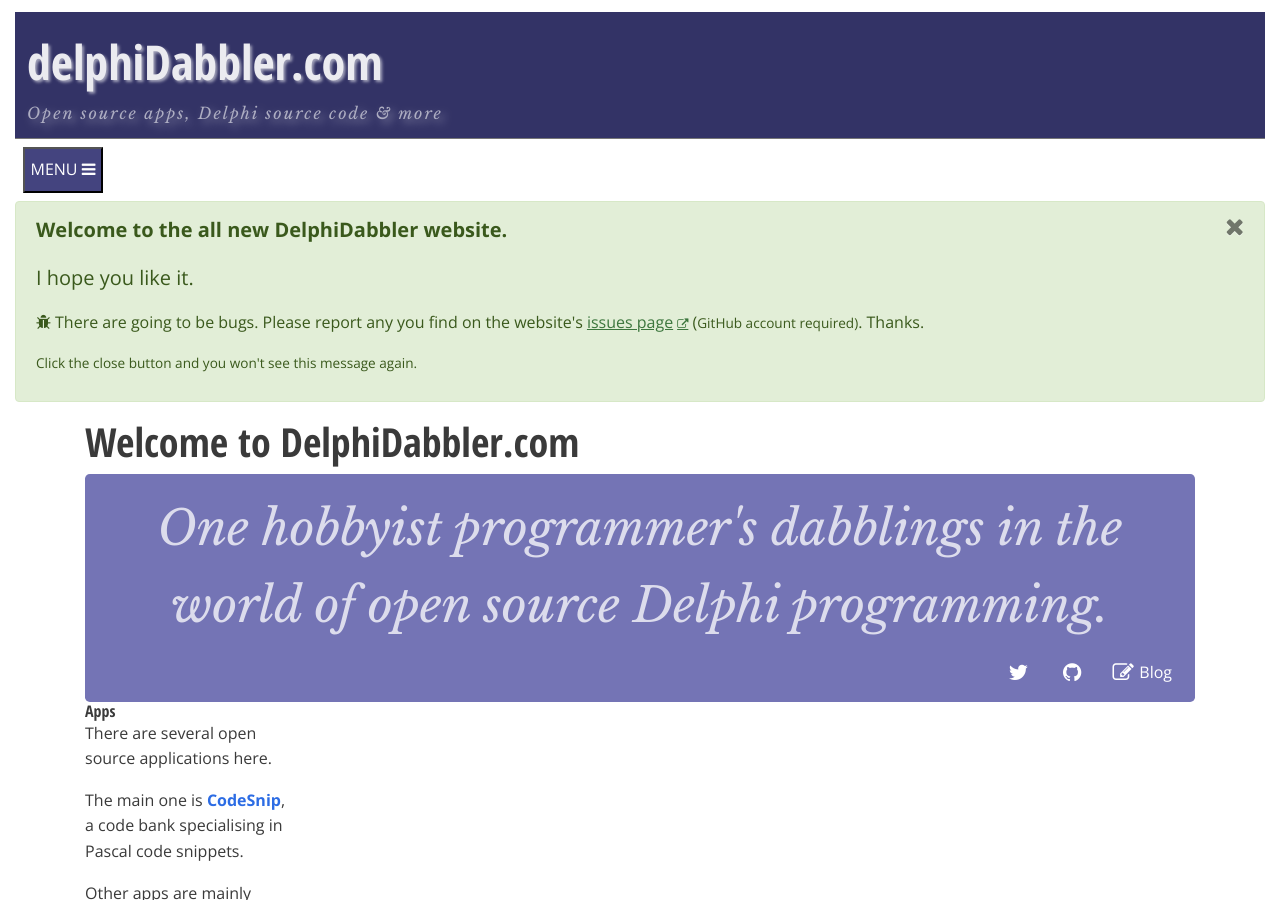
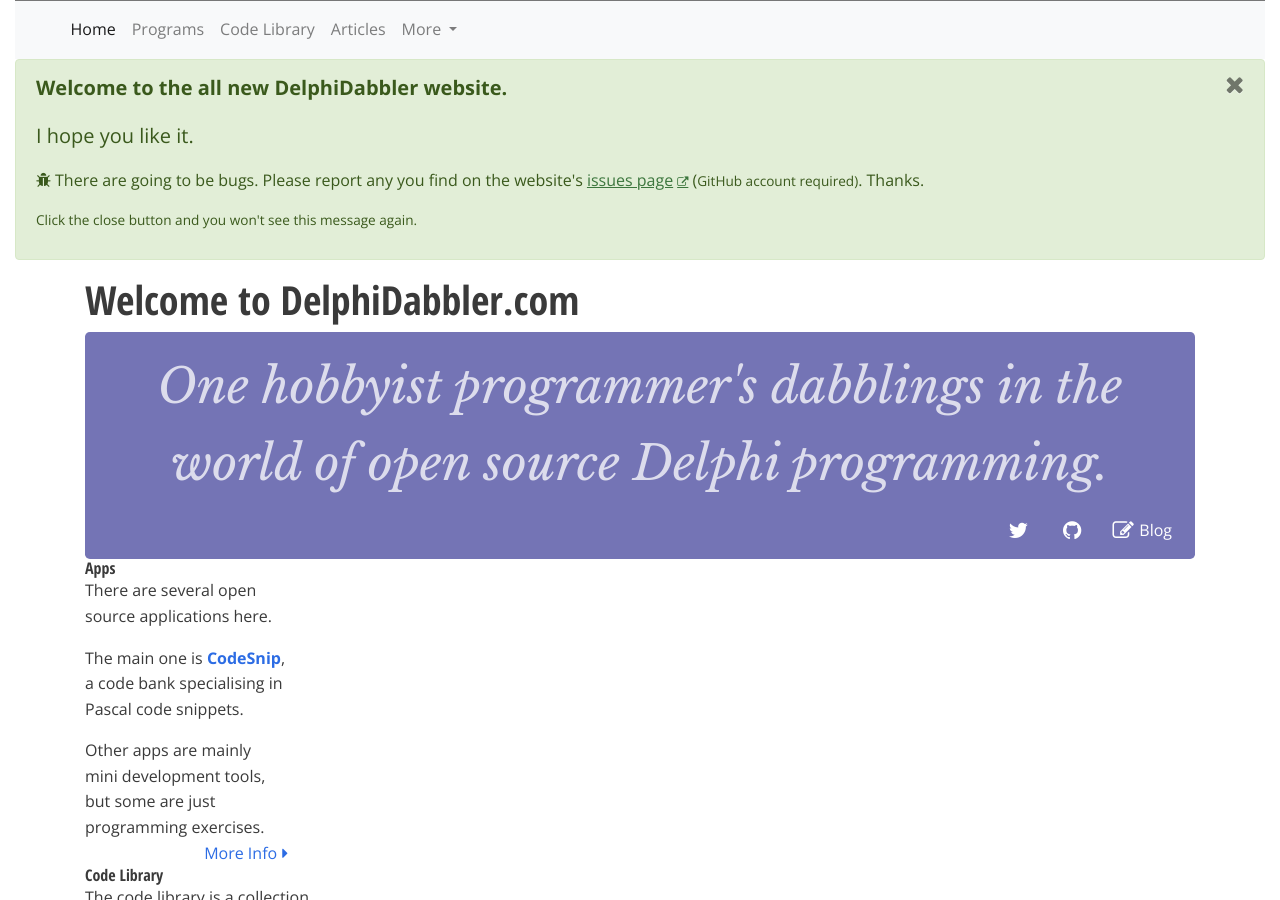
Before and after one commit to delphidabbler/delphidabbler.github.io, a Jekyll site: the page built from index.html, in a window 1280 px wide and 900 px high. Built offline with Jekyll 4.4.1, drawn with Linux system fonts in a browser that asks for light colours; nearby versions of some CDN libraries; comment, search, counter and statistics services are not loaded.

Commit message:
New Bootstrap 4 navbar menu: start over.
The BS4 navbar is very different to the BS 3 version. The easiest thing to do is to start again from scratch.
Uses default BS4 styling with some additional custom placeholder classes.

```diff
--- a/_includes/header.html
+++ b/_includes/header.html
@@ -1,12 +1,16 @@
 <!-- BEGIN header -->
-<header role="banner" class="page-header">
 
-  <div class="branding">
-    <div class="logo">
-      {{ site.data.core.logo | escape}}
+<!-- NOT CURRENTLY USED --- FILE CAN BE DISCARDED ONCE RESTYLE IS FINALISED
+
+  <header role="banner" id="page-header" class="dd-main-page-header">
+
+  <div class="dd-branding">
+    <div class="dd-branding-logo">
+      <span class="dd-branding-logo-part1">Delphi</span><span class="dd-branding-logo-part2">Dabbler</span>
     </div>
-    <div class="strapline">Open source apps, Delphi source code &amp; more</div>
+    <div class="dd-branding-strapline">Open source apps, Delphi source code &amp; more</div>
   </div>
+</header>
+ -->
 
-</header>
 <!-- END header -->
--- a/_includes/navigation.html
+++ b/_includes/navigation.html
@@ -1,31 +1,167 @@
-<!-- ACCESSIBILITY: Allow screen reader users to skip navigation -->
-<div class="sr-only">
+
+<!-- TODO:
+    1.  Accessibility:
+      a.  Add aria text "(current) to currently selected page, either via aria-label or via <span class="sr-only">
+      b.  Read up on whether we need to skip over nav for screen readers only: implement recommendations
+    2.  Deal with unsupported "visible-xs-inline" class (Home page link)
+    3.  Read up
+-->
+
+<!-- NEEDED FOR ACCESSIBILITY? -->
+<!-- ACCESS: Allow screen reader users to skip navigation -->
+<!-- <div class="sr-only">
   <a href="#content">Skip over navigation</a>
-</div>
+</div> -->
 
-<nav class="navbar navbar-default" role="navigation">
 
-  <!-- Brand and toggle get grouped for better mobile display -->
-  <div class="navbar-header">
-    <button type="button" class="navbar-toggle" data-toggle="collapse" data-target="#navbar-toggle-collapse">
-      <span class="sr-only">Toggle navigation</span>
-      <span class="navbar-toggle-caption"><span class="navbar-toggle-caption-text" aria-hidden="true">Menu&nbsp;</span><span class="fa fa-bars" aria-label="Drop down menu button"></span></span>
+<header id="dd-main-page-header">
+  <nav class="navbar navbar-expand-lg navbar-light bg-light">
+    <a
+      class="navbar-brand dd-branding-logo"
+      href="#"
+    ><span class="dd-branding-logo-part1">Delphi</span><span class="dd-branding-logo-part2">Dabbler</span></a>
+    <button class="navbar-toggler" type="button" data-toggle="collapse" data-target="#navbarNavDropdown" aria-controls="navbarNavDropdown" aria-expanded="false" aria-label="Toggle navigation">
+      <span class="navbar-toggler-icon"></span>
     </button>
-    <span class="navbar-brand">{{ site.data.core.logo }}</span>
-  </div><!-- /.navbar-header -->
+    <div class="collapse navbar-collapse" id="navbarNavDropdown">
+      <ul class="navbar-nav">
+        <li class="nav-item {% if page.url == site.data.core.home-link %} active{% endif %}">
+          <a
+            class="nav-link"
+            href="{{ site.data.core.home-link }}"
+            aria-label="{{ site.data.core.home-link-title }}">Home <span class="sr-only">(current)</span></a>
+        </li>
+        <li class="nav-item {% if page.url == site.data.core.apps-link %} active{% endif %}">
+          <a
+            class="nav-link"
+            href="{{ site.data.core.apps-link }}"
+            aria-label="{{ site.data.core.apps-link-title }}">Programs</a>
+        </li>
+        <li class="nav-item {% if page.url == site.data.core.lib-link %} active{% endif %}">
+          <a
+            class="nav-link"
+            href="{{ site.data.core.lib-link }}"
+            aria-label="{{ site.data.core.lib-link-title }}">Code Library</a>
+        </li>
+        <li class="nav-item {% if page.url == site.data.core.articles-link %} active{% endif %}">
+          <a
+            class="nav-link"
+            href="{{ site.data.core.articles-link }}"
+            aria-label="{{ site.data.core.lib-articles-title }}">Articles</a>
+        </li>
+        <li class="nav-item dropdown">
+          <a class="nav-link dropdown-toggle" href="#" id="navbarDropdownMenuLink" data-toggle="dropdown" aria-haspopup="true" aria-expanded="false">
+            More
+          </a>
+          <div class="dropdown-menu" aria-labelledby="navbarDropdownMenuLink">
+            <a
+              class="dropdown-item {% if page.url == site.data.core.tips-link %} active{% endif %}"
+              href="{{ site.data.core.tips-link }}"
+              aria-label="{{ site.data.core.tips-link-title}}"
+            >Hints &amp; Tips</a>
+            <a
+            class="dropdown-item {% if page.url == site.data.core.snippets-link %} active{% endif %}"
+              href="{{ site.data.core.snippets-link }}"
+              aria-label="{{ site.data.core.tips-snippets-title}}"
+            >Code Snippets</a>
+            <div class="dropdown-divider"></div>
+            <a
+            class="dropdown-item {% if page.url == site.data.core.docs-link %} active{% endif %}"
+              href="{{ site.data.core.docs-link }}"
+              aria-label="{{ site.data.core.tips-docs-title}}"
+            >Documentation</a>
+            <a
+            class="dropdown-item {% if page.url == site.data.core.notes-link %} active{% endif %}"
+              href="{{ site.data.core.notes-link }}"
+              aria-label="{{ site.data.core.notes-title}}"
+            >Delphi Notes</a>
+            <div class="dropdown-divider"></div>
+            <a
+            class="dropdown-item {% if page.url == site.data.core.about-link %} active{% endif %}"
+              href="{{ site.data.core.about-link }}"
+              aria-label="{{ site.data.core.about-link-title}}"
+            >About</a>
+          </div>
+        </li>
+      </ul>
+    </div>
+  </nav>
+</header>
 
-  <!-- Collect the nav links, forms, and other content for toggling -->
-  <div class="collapse navbar-collapse" id="navbar-toggle-collapse">
+<!-- NEEDED FOR ACCESSIBILITY?
+<div id="skip-nav">
+-->
+
+
+<!--
+<header id="dd-main-page-header">
+  <nav class="navbar navbar-expand-sm navbar-light bg-light">
+    <a class="navbar-brand dd-branding-logo" href="#"><span class="dd-branding-logo-part1">Delphi</span><span class="dd-branding-logo-part2">Dabbler</span></a>
+    <button class="navbar-toggler" type="button" data-toggle="collapse" data-target="#navbarNavDropdown" aria-controls="navbarNavDropdown" aria-expanded="false" aria-label="Toggle navigation">
+      <span class="navbar-toggler-icon"></span>
+    </button>
+    <div class="collapse navbar-collapse" id="navbarNavDropdown">
+      <ul class="navbar-nav">
+        <li
+          class="nav-item {% if page.url == site.data.core.home-link %} active{% endif %}"
+        >
+          <a
+            class="nav-link"
+            href="{{ site.data.core.home-link }}"
+            aria-label="{{ site.data.core.home-link-title }}"
+          ><span
+            class="fa fa-home fa-lg hidden-xs"
+            aria-hidden="true"></span
+          ><span
+            class="visible-xs-inline" aria-hidden="true"
+          >Home</span></a>
+        </li>
+        <li
+          class="nav-item {% if page.url == site.data.core.apps-link %} active{% endif %}"
+        >
+          <a
+            class="nav-link"
+            href="{{ site.data.core.apps-link }}"
+            aria-label="{{ site.data.core.apps-link-title }}"
+          >Programs</a>
+        </li>
+        <li
+          class="nav-item {% if page.url == site.data.core.lib-link %} active{% endif %}"
+        >
+          <a
+            class="nav-link"
+            href="{{ site.data.core.lib-link }}"
+            aria-label="{{ site.data.core.lib-link-title }}"
+          >Code Library</a>
+        </li>
+        <li
+          class="nav-item {% if page.url == site.data.core.articles-link %} active{% endif %}"
+        >
+          <a
+            class="nav-link"
+            href="{{ site.data.core.articles-link }}"
+            aria-label="{{ site.data.core.lib-articles-title }}"
+          >Articles</a>
+        </li>
+        <li class="nav-item">
+          <a class="nav-link" href="#">Pricing</a>
+        </li>
+        <div class="dropdown-menu" aria-labelledby="navbarDropdownMenuLink">
+            <a class="dropdown-item" href="#">Action</a>
+            <a class="dropdown-item" href="#">Another action</a>
+            <a class="dropdown-item" href="#">Something else here</a>
+        </div>
+      </ul>
+    </div>
+  </nav>
+</header>
+-->
+
+<!-- OLD NAV BEGIN --
+  !-- Collect the nav links, forms, and other content for toggling --
+    <div class="collapse navbar-collapse" id="navbar-toggle-collapse">
     <ul class="nav navbar-nav">
-      <li{% if page.url == site.data.core.home-link %} class="active"{% endif %}>
-        <a href="{{ site.data.core.home-link }}" aria-label="{{ site.data.core.home-link-title }}"><span class="fa fa-home fa-lg hidden-xs" aria-hidden="true"></span><span class="visible-xs-inline" aria-hidden="true">Home</span></a>
-      </li>
-      <li{% if page.url == site.data.core.apps-link %} class="active"{% endif %}>
-        <a href="{{ site.data.core.apps-link }}" aria-label="{{ site.data.core.apps-link-title}}">Applications</a>
-      </li>
-      <li{% if page.url == site.data.core.lib-link %} class="active"{% endif %}>
-        <a href="{{ site.data.core.lib-link }}" aria-label="{{ site.data.core.lib-link-title}}">Code Library</a>
-      </li>
+
       <li{% if page.url == site.data.core.articles-link %} class="active"{% endif %}>
         <a href="{{ site.data.core.articles-link }}" aria-label="{{ site.data.core.articles-link-title}}">Articles</a>
       </li>
@@ -52,6 +188,6 @@
         </ul>
       </li>
     </ul>
-  </div><!-- /.navbar-collapse -->
-  <div id="skip-nav">
-</nav>
+  </div>!-- /.navbar-collapse --
+</nav> -->
+<!-- OLD NAV END -->
```
